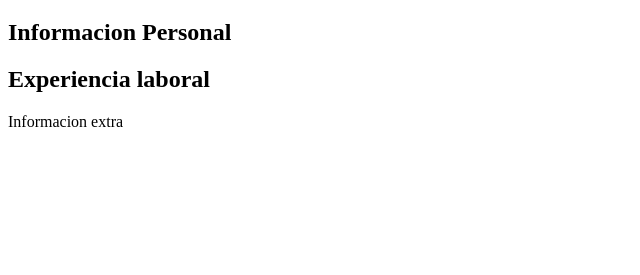
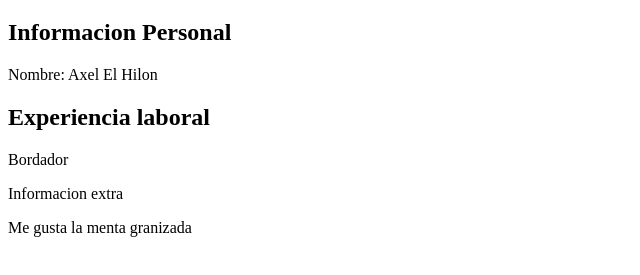
Before and after one commit to AxelElHilon/cv.axel.3417, a plain HTML site: page index.html in a window 1280 px wide. Shown: the part 61-336 px from the top of the page, without its empty margins (0-640 px from the left). Drawn offline with Linux system fonts and the light colour scheme.

Commit message:
Description

```diff
--- a/index.html
+++ b/index.html
@@ -12,13 +12,16 @@
    </header>
    <aside>
     <h2>Informacion Personal</h2>
+    <p>Nombre: Axel El Hilon</p>
    </aside>
     <main>
 <h2>Experiencia laboral</h2>
+   <p>Bordador</p>
     </main>
 
     <footer>
 Informacion extra
+<p> Me gusta la menta granizada</p>
     </footer>
 </body>
 </html>
```
